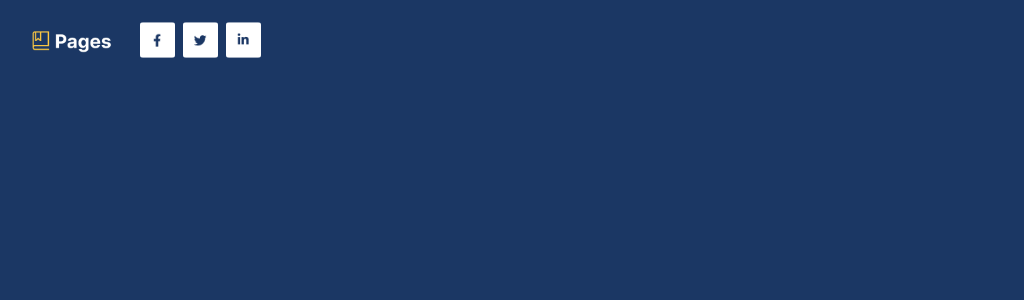
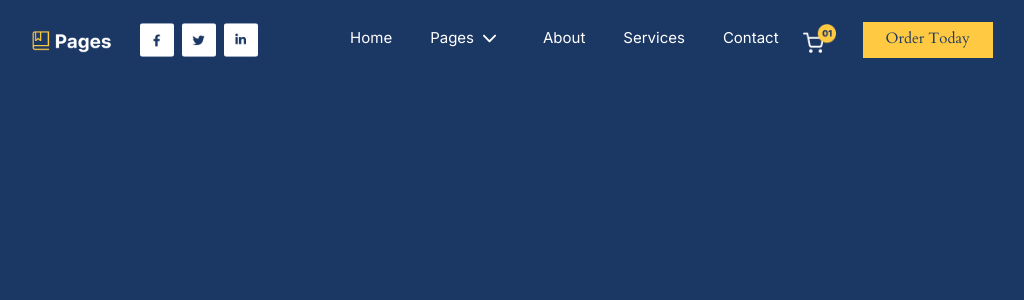
Before and after one commit to KiritoEM/PAGE-BOOK, a React (Create React App) app: page / in a window 1280 px wide. Shown: the top 300 px of the page, without its empty margins (115-1139 px from the left). Built offline with nearby package versions, Linux system fonts and the light colour scheme.

Commit message:
add menu-item

```diff
--- /dev/null
+++ b/src/components/Navbar/MenuItems.tsx
@@ -0,0 +1,27 @@
+import { FontAwesomeIcon } from "@fortawesome/react-fontawesome";
+import NavData from "../../helper/Data/NavData";
+import { faChartBar} from "@fortawesome/free-regular-svg-icons";
+
+const MenuItems = (): JSX.Element => {
+  const { menuItems } = NavData();
+  return (
+    <div id="menu-items">
+      <ul>
+        {menuItems.map((item, index) => (
+          <li key={index}>
+            {item.label}
+            {item.icon && <FontAwesomeIcon icon={item.icon} className="mx-2"/>}
+          </li>
+        ))}
+        <li id="cart">
+             <img src="/image/Cart.png" alt="" />
+        </li>
+        <li id="order">
+             Order Today
+        </li>
+      </ul>
+    </div>
+  );
+};
+
+export default MenuItems;
--- a/src/components/Navbar/Navbar.tsx
+++ b/src/components/Navbar/Navbar.tsx
@@ -1,10 +1,15 @@
+import MenuItems from "./MenuItems";
 import NavHeader from "./NavHeader";
 
 const Navbar = (): JSX.Element => {
   return (
     <nav id="navbar">
       <div id="navbar__container">
+        {/* ==============logo && social-icons============== */}
         <NavHeader />
+
+        {/* ==============menu items============== */}
+        <MenuItems />
       </div>
     </nav>
   );
--- a/src/helper/Data/NavData.ts
+++ b/src/helper/Data/NavData.ts
@@ -1,5 +1,14 @@
+import { IconProp } from "@fortawesome/fontawesome-svg-core";
+import { faChevronDown, faSortDown } from "@fortawesome/free-solid-svg-icons";
+
 interface IsocialIcons {
   icon: string;
+}
+
+interface ImenuItems{
+    icon?: IconProp;
+    label :string;
+    id?:string
 }
 
 export default function NavData() {
@@ -9,5 +18,13 @@ export default function NavData() {
     { icon: "/linkedIn.png" },
   ];
 
-  return { socialIcons };
+  const menuItems : ImenuItems[] =[
+    {label:"Home"},
+    {label:"Pages" , icon:faChevronDown},
+    {label:"About"},
+    {label:"Services"},
+    {label:"Contact"},
+  ]
+
+  return { socialIcons , menuItems };
 }
--- a/src/styles/Home/Navbar.scss
+++ b/src/styles/Home/Navbar.scss
@@ -34,12 +34,53 @@
                 .icon {
 
                     img {
-                        width: 35px;
+                        width: 34px;
                         object-fit: cover;
                         border-radius: 3px;
                     }
                 }
             }
         }
+
+        #menu-items {
+            display: flex;
+            height: 100%;
+            align-items: center;
+
+            ul {
+                display: flex;
+                flex-direction: row;
+                gap: 38px;
+                margin-bottom: 0;
+
+                li {
+                    color: $color-white;
+                    font-size: 15px;
+                    padding-top: 5px;
+                    padding-bottom: 5px;
+                }
+
+                #cart {
+                    margin-top: -3px;
+                    position: relative;
+                    left: -14px;
+
+                    img {
+                        width: 33px;
+                        object-fit: contain;
+                    }
+                }
+
+                #order {
+                    position: relative;
+                    left: -25px;
+                    padding-left: 23px;
+                    padding-right: 23px;
+                    background-color: $color-secondary;
+                    color: $color-primary;
+                    font-family: $font-cardo;
+                }
+            }
+        }
     }
 }
--- a/src/styles/_settings.scss
+++ b/src/styles/_settings.scss
@@ -1,7 +1,12 @@
 $color-primary : #1B3764;
 $color-secondary: #FFCA42;
 $font-cardo: 'Cardo', serif;
+$color-white: #fff;
 
 * {
     font-family: 'Inter', sans-serif;
+    margin: 0;
+    padding: 0;
+    box-sizing: border-box;
+    list-style: none;
 }
```
Also changed, not shown: public/image/Cart.png (added).
